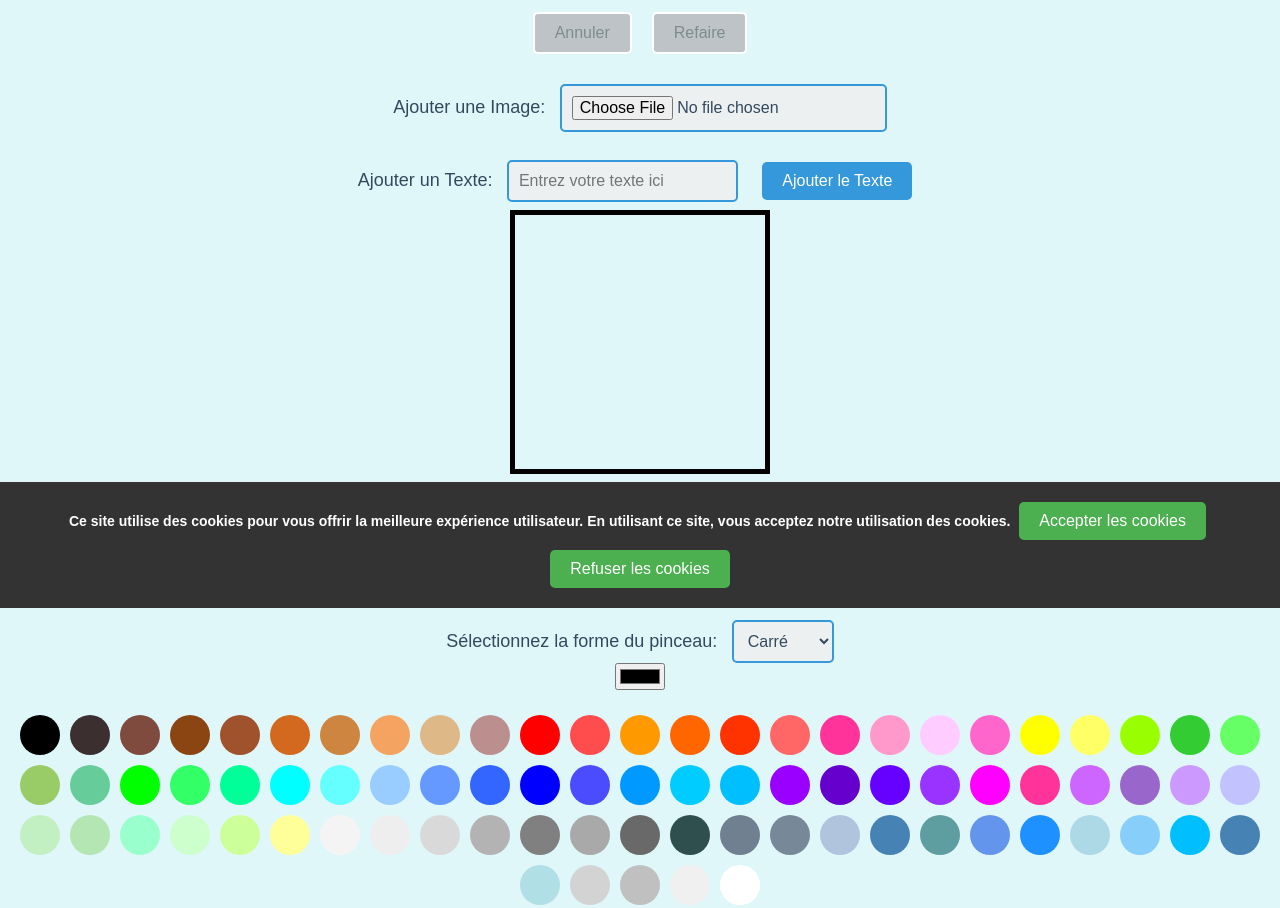
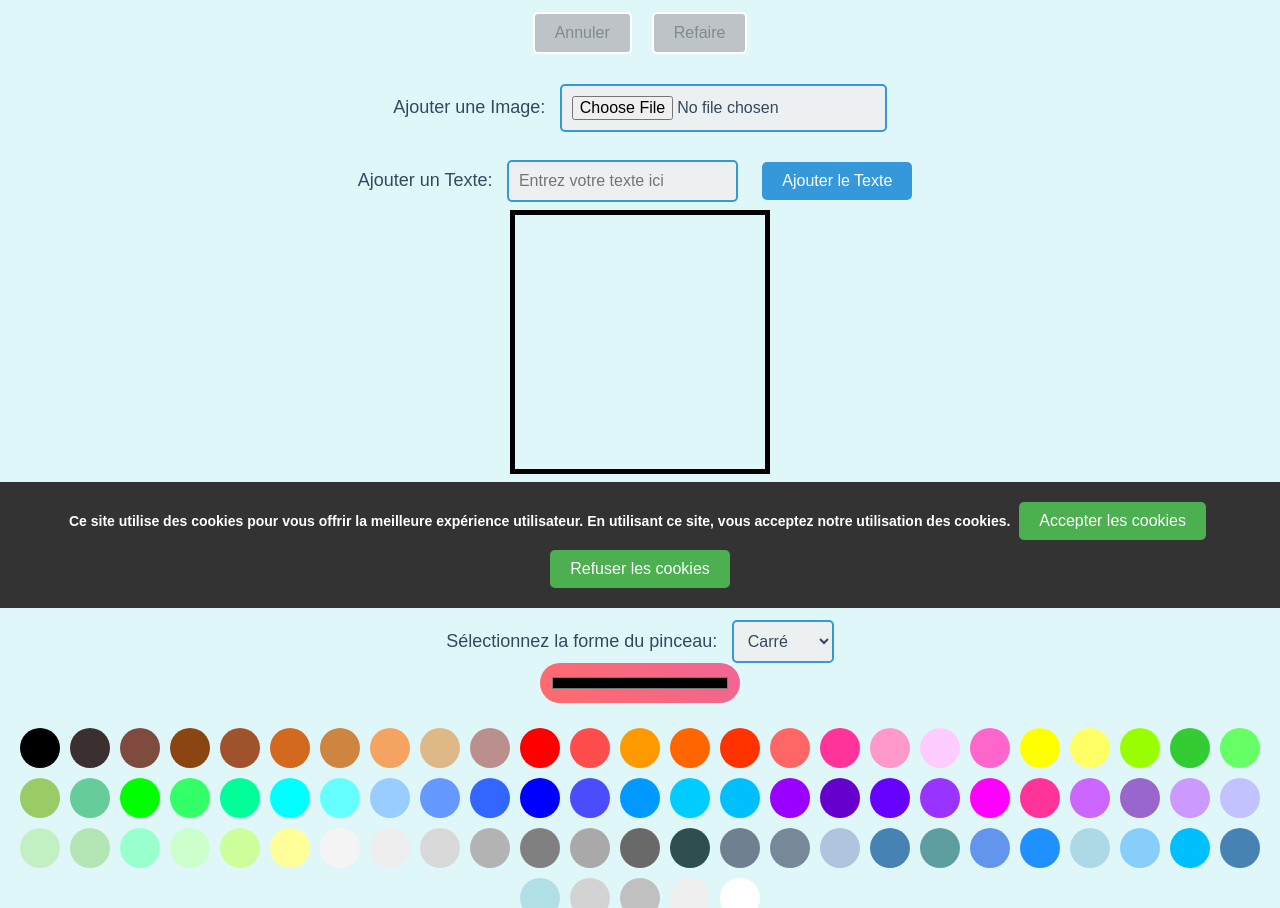
Before and after one commit to SPMoMo/Pexielle, a plain HTML site: page index.html in a window 1280 px wide. Shown: the part 192-1100 px from the top of the page. Drawn offline with Linux system fonts and the light colour scheme.

Commit message:
Improved color picker CSS style

```diff
--- a/style.css
+++ b/style.css
@@ -668,3 +668,25 @@ body.easter-egg-active {
     fill: var(--fill);
   }
 }
+
+/* Style moderne et stylé pour le color picker */
+#colorPicker {
+    width: 200px;
+    height: 40px;
+    border-radius: 20px;
+    border: none;
+    background: linear-gradient(45deg, #ff6b6b, #f06595);
+    color: white;
+    font-size: 16px;
+    padding: 10px;
+    cursor: pointer;
+    transition: background 0.3s ease, transform 0.3s ease;
+}
+#colorPicker:hover {
+    background: linear-gradient(45deg, #ff4c4c, #e04a7d);
+    transform: scale(1.05);
+}
+#colorPicker:focus {
+    outline: none;
+    box-shadow: 0 0 10px rgba(255, 105, 180, 0.5);
+}
```
